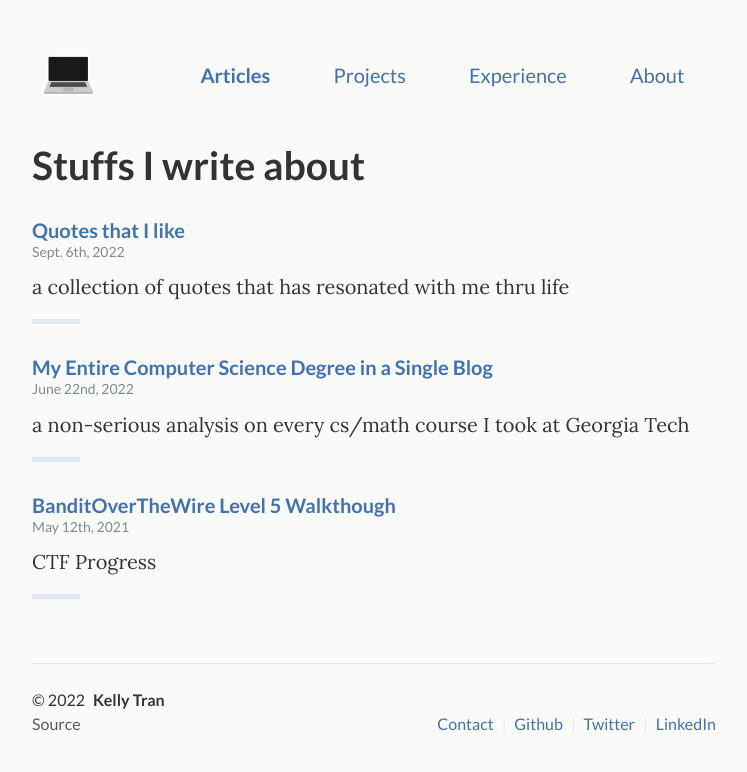
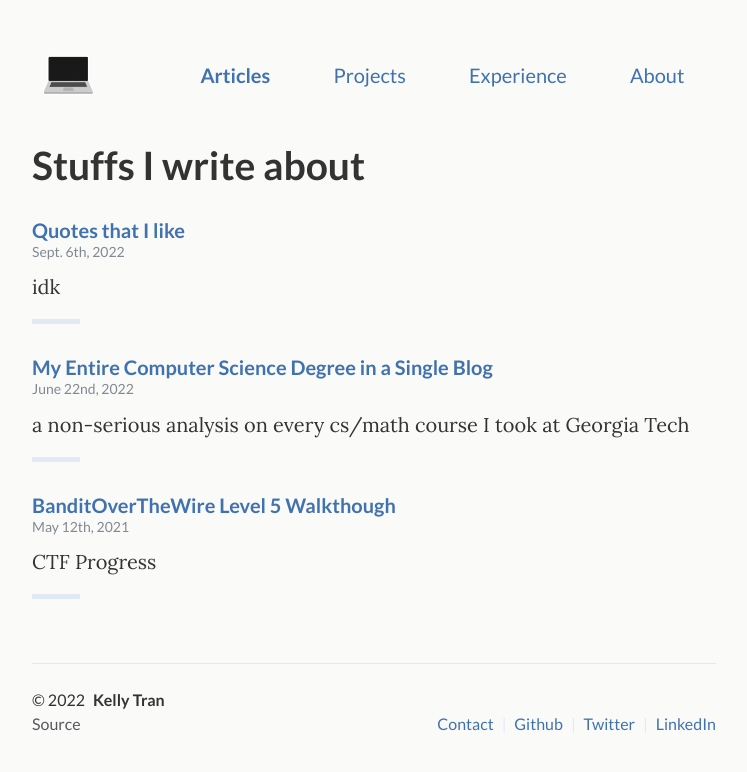
Before and after one commit to kellytran3k/kellytran3k.github.io, a Jekyll site: the page built from articles/index.html, in a window 1280 px wide. Shown: the top 772 px of the page, without its empty margins (266-1013 px from the left). Built offline with Jekyll 4.4.1, drawn with Linux system fonts in a browser that asks for light colours; the list of posts is cut into pages by our own code.

Commit message:
updated website 08/22

```diff
--- a/_posts/2022-09-06-QUOTES.md
+++ b/_posts/2022-09-06-QUOTES.md
@@ -1,7 +1,7 @@
 ---
 layout: post
 title: Quotes that I like
-desc: a collection of quotes that has resonated with me thru life
+desc: idk
 ---
 
 1. "Hardships are inevitable, suffering is optional. "
```
